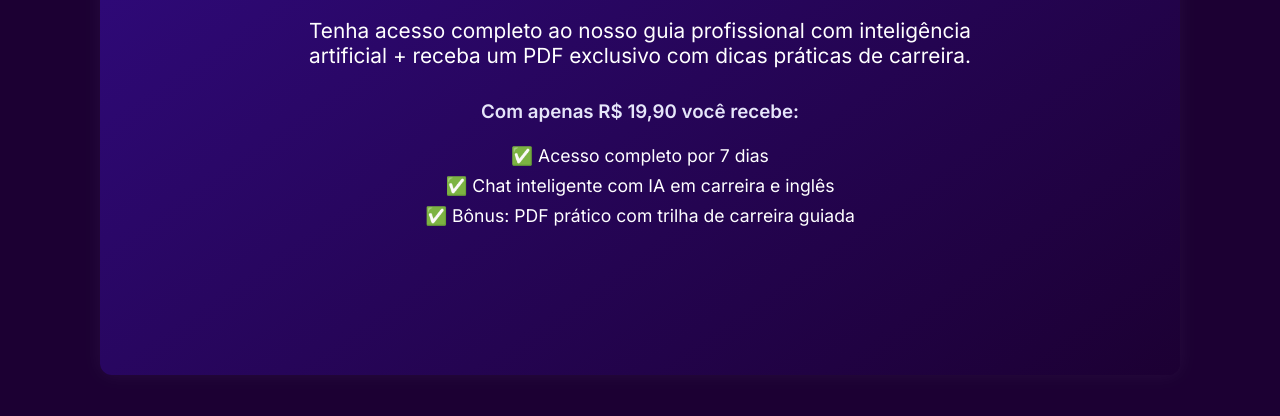
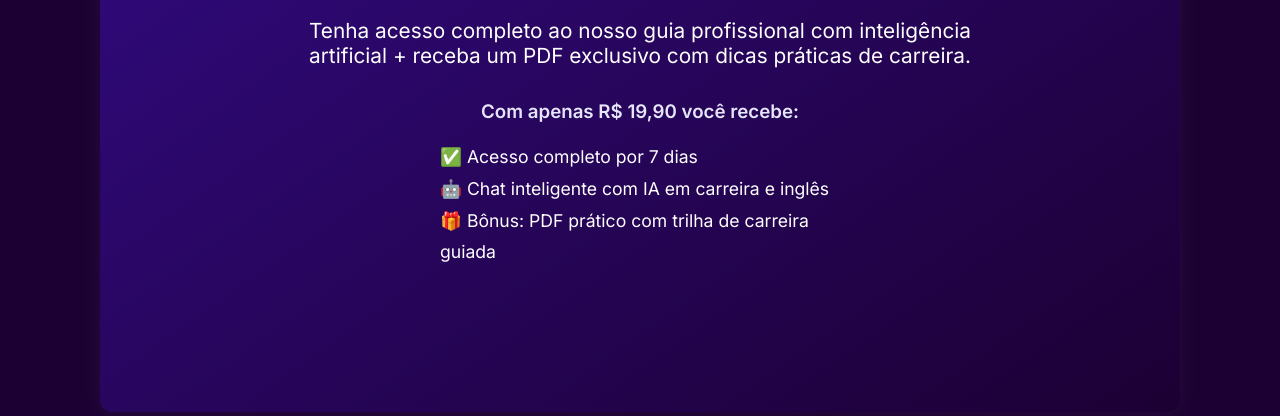
Before and after one commit to eristonmanagement/ascenda-up-webapp, a website: page ascenda-up-webapp/public/oferta.html in a window 1280 px wide. Shown: the part 384-800 px from the top of the page. Drawn offline with Linux system fonts and the light colour scheme.

Commit message:
Ajuste na página de oferta: aplicada Regra dos 3 com bullet de benefícios claros

```diff
--- a/ascenda-up-webapp/public/oferta.html
+++ b/ascenda-up-webapp/public/oferta.html
@@ -183,10 +183,10 @@
 
 	<section style="margin-top: 2rem;">
         <h3 style="text-align: center;">Com apenas R$ 19,90 você recebe:</h3>
-            <ul style="list-style: none; padding: 0; text-align: center; font-size: 1.1rem; margin-top: 1rem; line-height: 1.7;">
+            <ul style="list-style: none; padding: 0; text-align: left; font-size: 1.1rem; margin-top: 1rem; line-height: 1.8; max-width: 400px; margin-left: auto; margin-right: auto;">
                  <li>✅ Acesso completo por 7 dias</li>
-                 <li>✅ Chat inteligente com IA em carreira e inglês</li>
-                 <li>✅ Bônus: PDF prático com trilha de carreira guiada</li>
+                 <li>🤖 Chat inteligente com IA em carreira e inglês</li>
+                 <li>🎁 Bônus: PDF prático com trilha de carreira guiada</li>
             </ul>
     </section>
 
```
